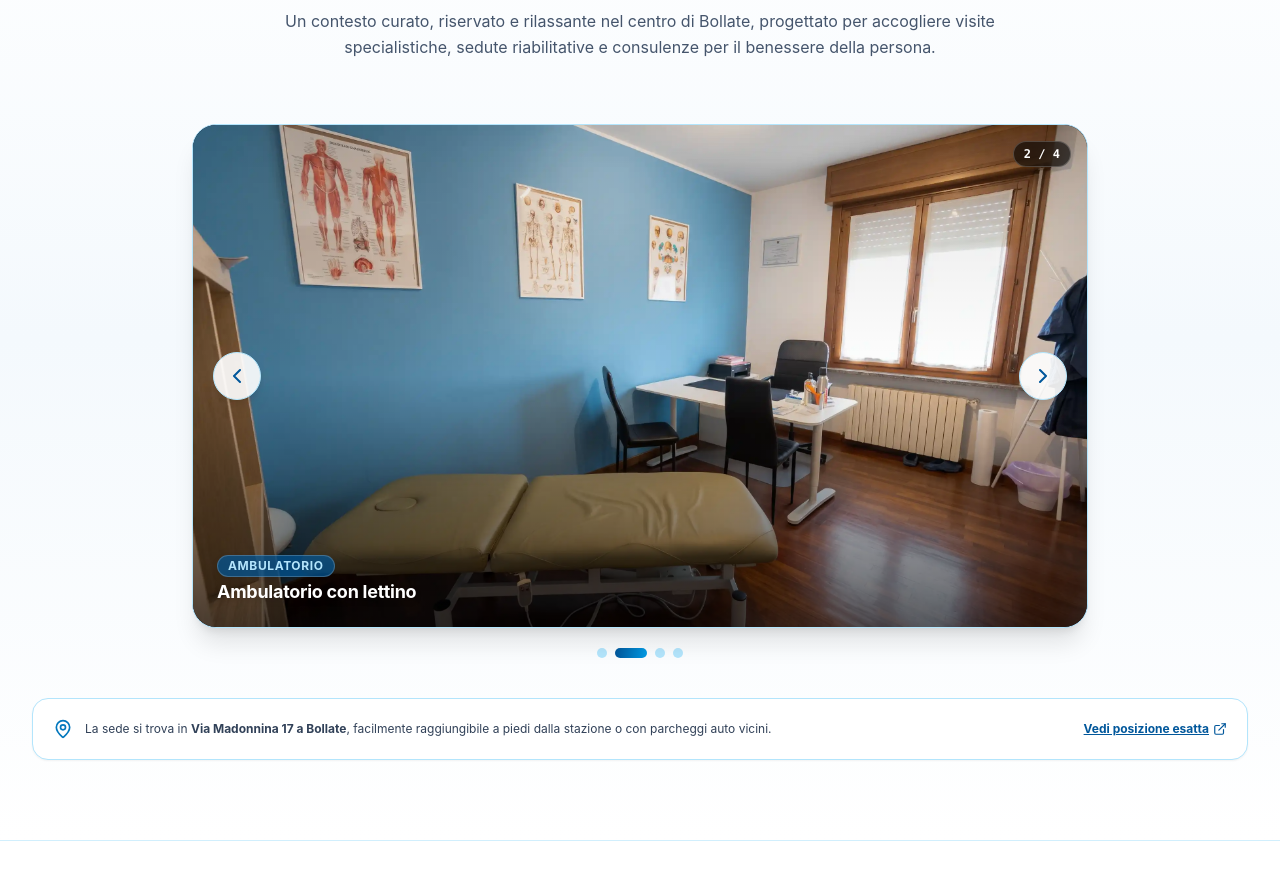
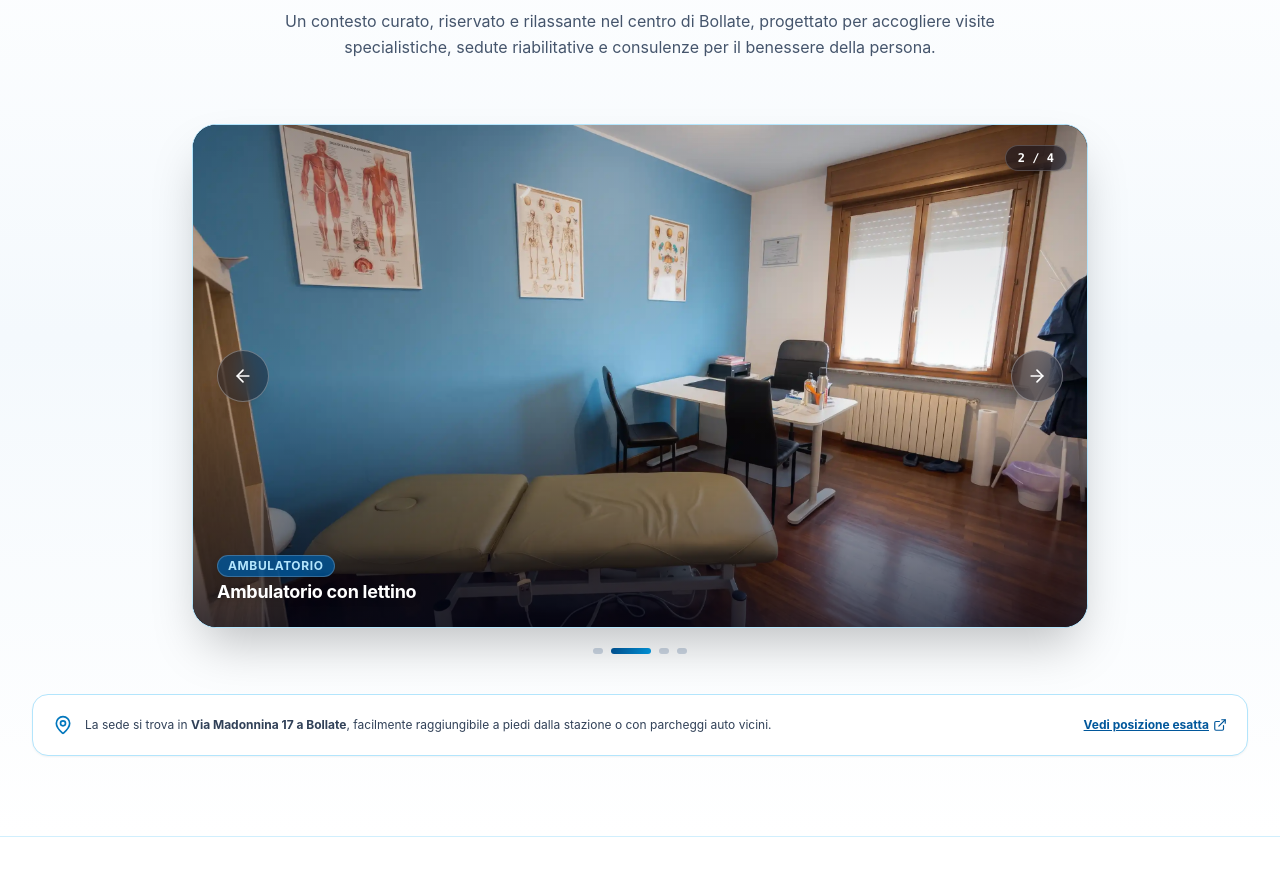
Before and after one commit to RiccardoDiRosa/StudioMedico4M, a React (Vite) app: page / in a window 1280 px wide. Shown: the part 5341-6221 px from the top of the page. Built offline with nearby package versions, Linux system fonts and the light colour scheme; a web font is replaced by a local one.

Commit message:
style(carousel): modernize navigation arrows with sleek frosted glass design and directional line icons

```diff
--- a/src/components/StudioPhotoCarousel.tsx
+++ b/src/components/StudioPhotoCarousel.tsx
@@ -1,6 +1,6 @@
 import React, { useState, useEffect, useRef, useCallback } from 'react';
 import { STUDIO_PHOTOS } from '../data/studio';
-import { ChevronLeft, ChevronRight } from 'lucide-react';
+import { ArrowLeft, ArrowRight } from 'lucide-react';
 
 export const StudioPhotoCarousel: React.FC = () => {
   const [currentIndex, setCurrentIndex] = useState(0);
@@ -64,7 +64,7 @@ export const StudioPhotoCarousel: React.FC = () => {
     >
       {/* Main framed carousel container */}
       <div
-        className="relative aspect-[16/10] sm:aspect-[16/9] w-full rounded-2xl sm:rounded-3xl overflow-hidden border border-[#b3e5fc] shadow-xl bg-slate-900 group select-none"
+        className="relative aspect-[16/10] sm:aspect-[16/9] w-full rounded-2xl sm:rounded-3xl overflow-hidden border border-[#b3e5fc] shadow-2xl bg-slate-950 group select-none"
         onTouchStart={handleTouchStart}
         onTouchMove={handleTouchMove}
         onTouchEnd={handleTouchEnd}
@@ -84,11 +84,11 @@ export const StudioPhotoCarousel: React.FC = () => {
                 className="w-full h-full object-cover"
                 loading={index === 0 ? 'eager' : 'lazy'}
               />
-              <div className="absolute inset-0 bg-gradient-to-t from-black/60 via-transparent to-black/10 pointer-events-none" />
+              <div className="absolute inset-0 bg-gradient-to-t from-slate-950/70 via-transparent to-slate-950/20 pointer-events-none" />
 
               {/* Room label at bottom left */}
               <div className="absolute bottom-4 left-4 sm:bottom-6 sm:left-6 text-white max-w-md pointer-events-none drop-shadow-md">
-                <span className="text-[10px] sm:text-xs font-bold uppercase tracking-wider text-[#b3e5fc] bg-[#01579b]/70 backdrop-blur-md px-2.5 py-0.5 rounded-full inline-block mb-1 border border-white/20">
+                <span className="text-[10px] sm:text-xs font-bold uppercase tracking-wider text-[#b3e5fc] bg-[#01579b]/80 backdrop-blur-md px-2.5 py-0.5 rounded-full inline-block mb-1 border border-white/20 shadow-xs">
                   {photo.badge}
                 </span>
                 <h3 className="text-sm sm:text-lg font-bold font-sans leading-tight">
@@ -99,43 +99,43 @@ export const StudioPhotoCarousel: React.FC = () => {
           );
         })}
 
-        {/* Freccia Sinistra (Prev) */}
+        {/* Freccia Sinistra (Prev) - Design moderno Glassmorphic */}
         <button
           type="button"
           onClick={prevSlide}
-          className="absolute left-3 sm:left-5 top-1/2 -translate-y-1/2 z-20 w-10 h-10 sm:w-12 sm:h-12 rounded-full bg-white/90 hover:bg-white text-[#01579b] hover:text-[#0277bd] shadow-lg border border-[#b3e5fc] flex items-center justify-center transition-all active:scale-95 focus-ring"
+          className="absolute left-3 sm:left-6 top-1/2 -translate-y-1/2 z-20 w-11 h-11 sm:w-13 sm:h-13 rounded-full bg-slate-950/40 hover:bg-white text-white hover:text-[#01579b] backdrop-blur-md border border-white/30 hover:border-white shadow-xl hover:shadow-2xl flex items-center justify-center transition-all duration-300 active:scale-90 group/btn focus-ring"
           aria-label="Foto precedente"
         >
-          <ChevronLeft className="w-5 h-5 sm:w-6 sm:h-6" />
+          <ArrowLeft className="w-4 h-4 sm:w-5 sm:h-5 transition-transform duration-200 group-hover/btn:-translate-x-0.5" strokeWidth={2} />
         </button>
 
-        {/* Freccia Destra (Next) */}
+        {/* Freccia Destra (Next) - Design moderno Glassmorphic */}
         <button
           type="button"
           onClick={nextSlide}
-          className="absolute right-3 sm:right-5 top-1/2 -translate-y-1/2 z-20 w-10 h-10 sm:w-12 sm:h-12 rounded-full bg-white/90 hover:bg-white text-[#01579b] hover:text-[#0277bd] shadow-lg border border-[#b3e5fc] flex items-center justify-center transition-all active:scale-95 focus-ring"
+          className="absolute right-3 sm:right-6 top-1/2 -translate-y-1/2 z-20 w-11 h-11 sm:w-13 sm:h-13 rounded-full bg-slate-950/40 hover:bg-white text-white hover:text-[#01579b] backdrop-blur-md border border-white/30 hover:border-white shadow-xl hover:shadow-2xl flex items-center justify-center transition-all duration-300 active:scale-90 group/btn focus-ring"
           aria-label="Foto successiva"
         >
-          <ChevronRight className="w-5 h-5 sm:w-6 sm:h-6" />
+          <ArrowRight className="w-4 h-4 sm:w-5 sm:h-5 transition-transform duration-200 group-hover/btn:translate-x-0.5" strokeWidth={2} />
         </button>
 
         {/* Counter pill at top right */}
-        <div className="absolute top-3 right-3 sm:top-4 sm:right-4 z-20 bg-black/60 backdrop-blur-md text-white text-[11px] sm:text-xs font-mono font-bold px-2.5 py-1 rounded-full border border-white/20">
+        <div className="absolute top-3 right-3 sm:top-5 sm:right-5 z-20 bg-slate-950/50 backdrop-blur-md text-white text-[11px] sm:text-xs font-mono font-bold px-3 py-1 rounded-full border border-white/20 shadow-xs">
           {currentIndex + 1} / {STUDIO_PHOTOS.length}
         </div>
       </div>
 
-      {/* Dots Indicator below */}
+      {/* Modern Sleek Dots Indicator */}
       <div className="flex items-center justify-center gap-2 mt-4 sm:mt-5">
         {STUDIO_PHOTOS.map((photo, index) => (
           <button
             key={photo.id}
             type="button"
             onClick={() => goToSlide(index)}
-            className={`transition-all rounded-full focus-ring ${
+            className={`h-1.5 transition-all duration-300 rounded-full focus-ring ${
               index === currentIndex
-                ? 'w-8 h-2.5 bg-gradient-to-r from-[#01579b] to-[#039be5]'
-                : 'w-2.5 h-2.5 bg-[#b3e5fc] hover:bg-[#039be5]/60'
+                ? 'w-10 bg-gradient-to-r from-[#01579b] to-[#039be5]'
+                : 'w-2.5 bg-slate-300 hover:bg-[#039be5]/60'
             }`}
             aria-label={`Vai a foto ${index + 1}: ${photo.title}`}
           />
```
